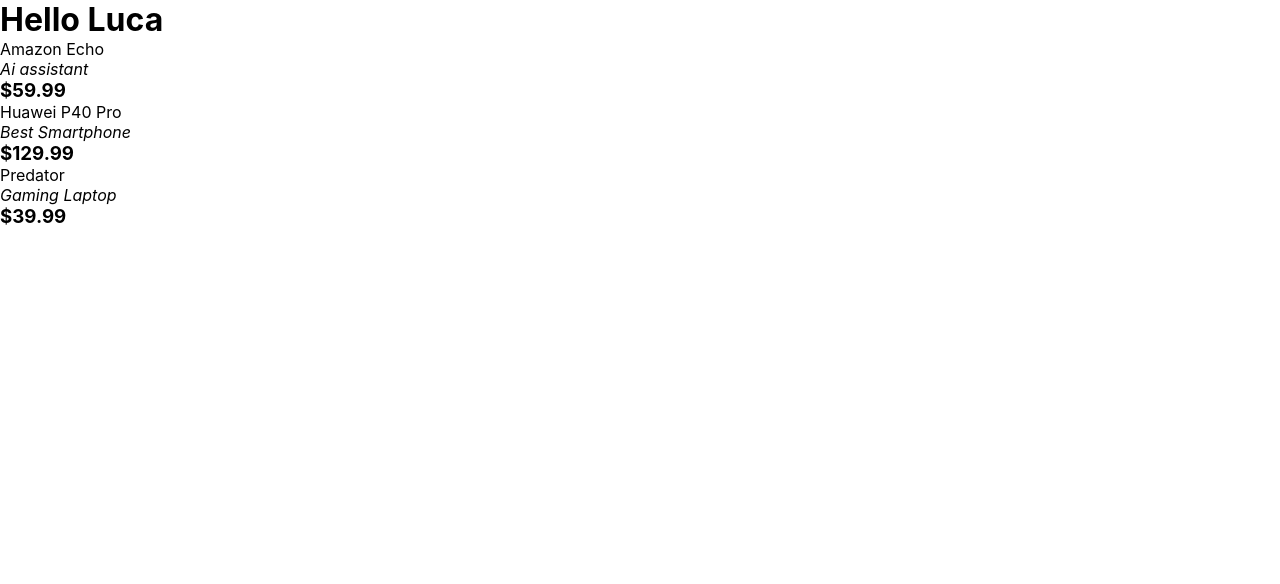
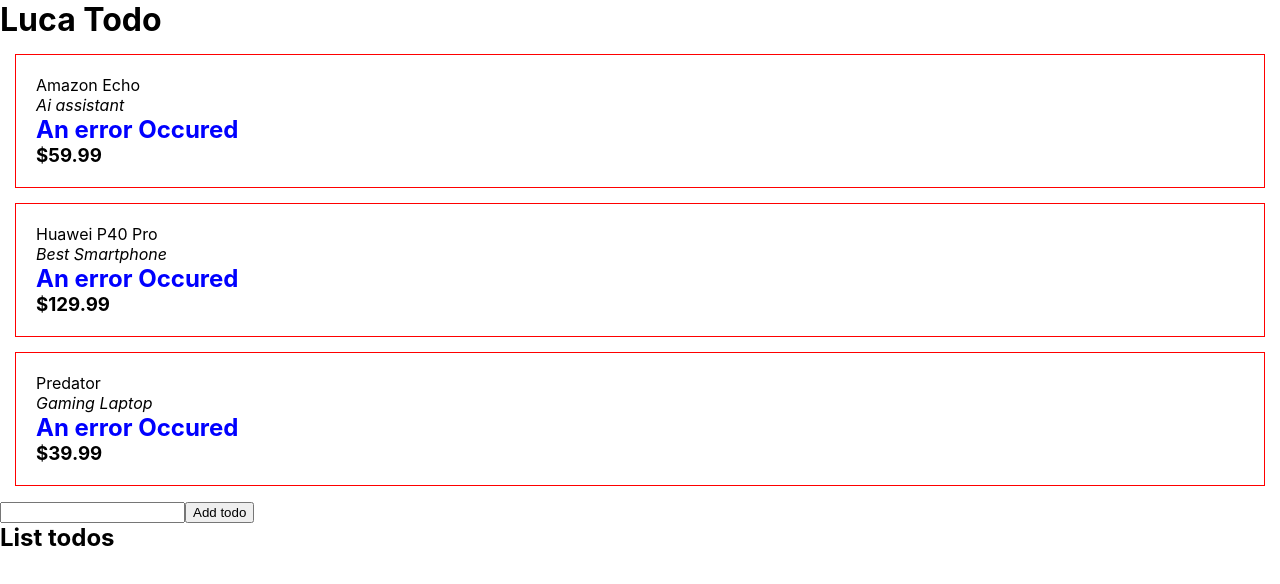
Before and after one commit to sune25carelse/ZeroToHero, a React (Create React App) app: page / in a window 1280 px wide. Shown: the top 584 px of the page. Built offline with nearby package versions, Linux system fonts and the light colour scheme.

Commit message:
bem input form and button  4 todo

```diff
--- a/src/App.js
+++ b/src/App.js
@@ -1,18 +1,30 @@
 import React from "react";
+import { useState } from "react";
 import "./App.css";
 import Product from "./Product";
 
 function App() {
+  const [todos, setTodo] = useState(["watch netfli", "play ps4"]);
+
   return (
-    <div>
-      <h1>Hello Luca</h1>
+    <div className="app">
+      <h1>Luca Todo</h1>
       <Product name="Amazon Echo" description="Ai assistant" price={59.99} />
       <Product
         name="Huawei P40 Pro"
         description="Best Smartphone"
         price={129.99}
       />
+
       <Product name="Predator" description="Gaming Laptop" price={39.99} />
+
+      <input type="text" />
+      <button>Add todo</button>
+
+      <h2>List todos</h2>
+      {todos.map(todo => {
+        <p>{todo}</p>;
+      })}
     </div>
   );
 }
--- /dev/null
+++ b/src/Product.css
@@ -0,0 +1,9 @@
+.product {
+  padding: 20px;
+  margin: 15px;
+  border: 1px solid red;
+}
+.error {
+  color: var(--error-color);
+  font-weight: bolder;
+}
--- a/src/Product.js
+++ b/src/Product.js
@@ -1,11 +1,13 @@
 import React from "react";
 import ItemDescription from "./ItemDescription";
+import "./Product.css";
 
 function Product({ name, description, price }) {
   return (
-    <div>
+    <div className="product">
       <ItemDescription name={name} description={description} />
-      <h3>${price}</h3>
+      <h2 className="error">An error Occured</h2>
+      <h3 className="product__price">${price}</h3>
     </div>
   );
 }
--- a/src/index.css
+++ b/src/index.css
@@ -1,5 +1,6 @@
 * {
   margin: 0;
+  --error-color: blue;
 }
 
 body {
```
